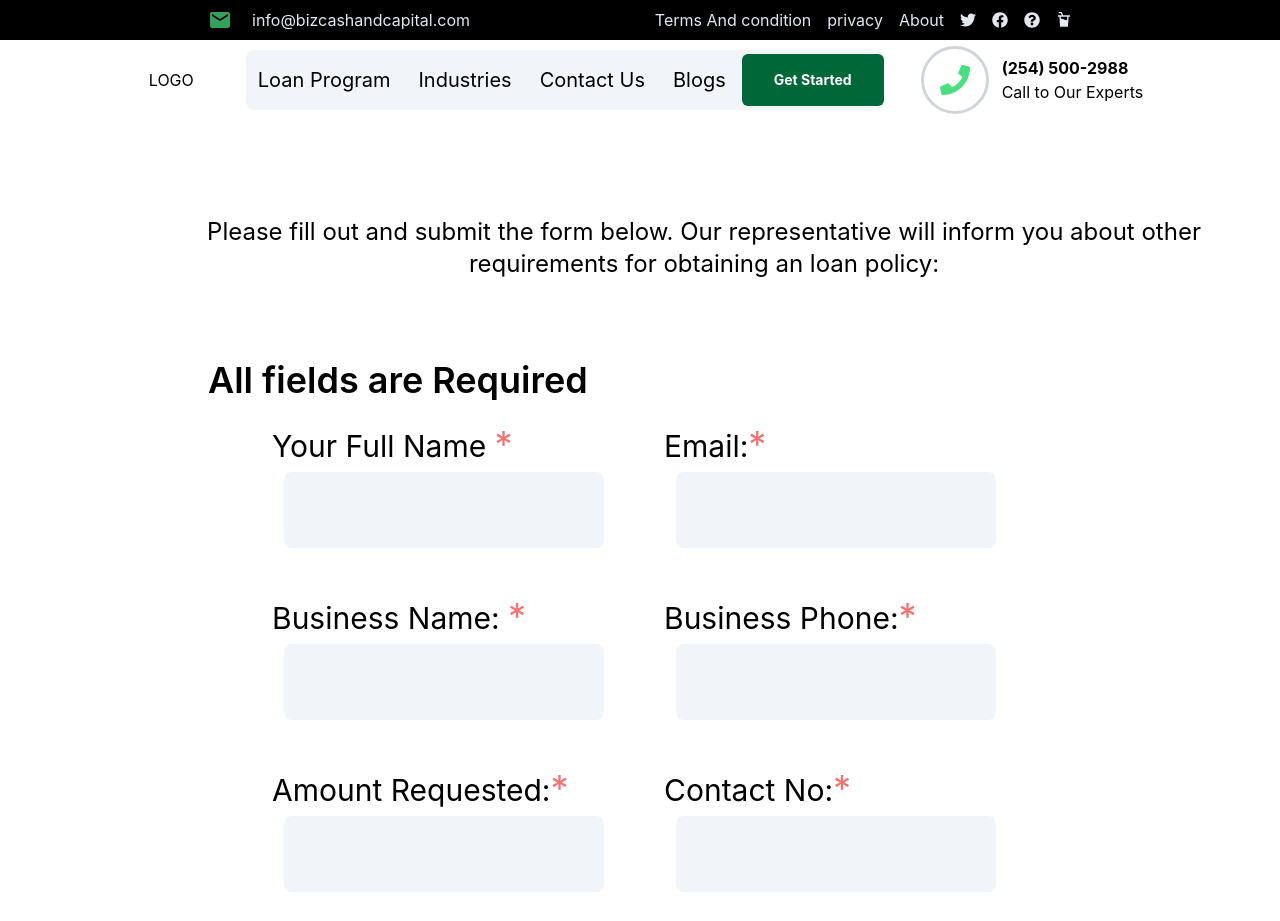
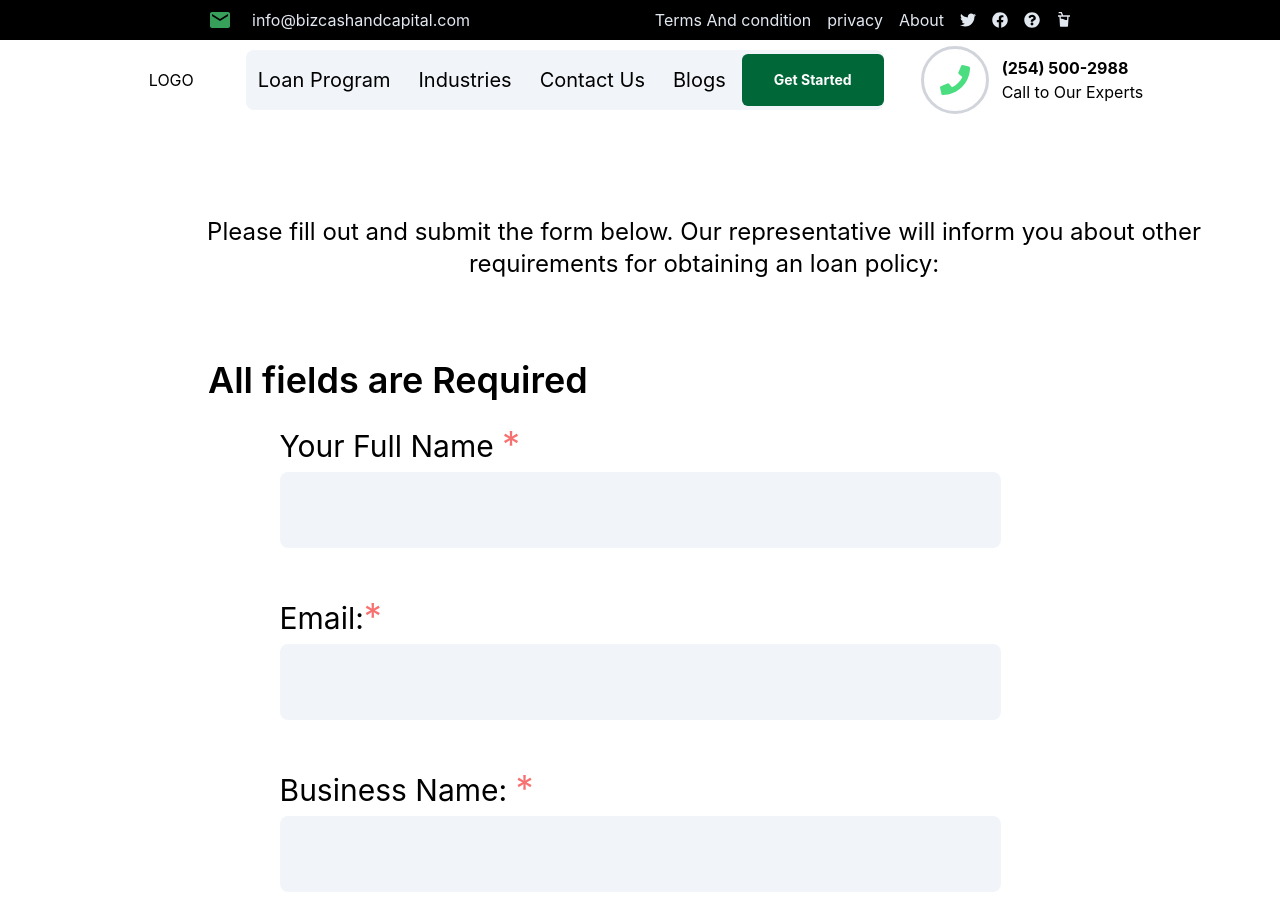
Before and after one commit to Outwerk/FirstProject, a React (Create React App) app: page /form in a window 1280 px wide. Shown: the top 921 px of the page. Built offline with nearby package versions, Linux system fonts and the light colour scheme.

Commit message:
create a Landing page and form

```diff
--- a/src/pages/FormPage.js
+++ b/src/pages/FormPage.js
@@ -93,38 +93,38 @@ export default function FormPage() {
 
                     <div className='text-3xl p-4 m-2 flex flex-col items-center md:items-start gap-2'>
                         <label htmlFor='name'>Your Full Name <span className='text-red-400 mt-2 text-4xl'>*</span></label>
-                        <input value={fullName} onChange={(e) => setFullName(e.target.value)} className='ps-2 py-3 mx-3 md:py-5  md:px-32   rounded-lg bg-slate-100 w-80 md:w-100' type='text' required />
+                        <input value={fullName} onChange={(e) => setFullName(e.target.value)} className='ps-2 py-3 mx-3 md:mx-0 md:py-5  md:px-32   rounded-lg bg-slate-100 w-80 md:w-auto' type='text' required />
                     </div>
 
 
                     <div className='text-3xl p-4 m-2 flex flex-col items-center md:items-start gap-2'>
                         <label htmlFor='name'>Email:<span className='text-red-400 mt-2 text-4xl'>*</span></label>
-                        <input value={email} onChange={(e) => setEmail(e.target.value)} className='ps-2 py-3 mx-3 md:py-5 md:px-32  rounded-lg bg-slate-100 w-80 md:w-100' type='email' required />
+                        <input value={email} onChange={(e) => setEmail(e.target.value)} className='ps-2 py-3 mx-3 md:mx-0 md:py-5 md:px-32  rounded-lg bg-slate-100 w-80 md:w-auto' type='email' required />
                     </div>
 
 
                     <div className='text-3xl p-4 m-2 flex flex-col items-center md:items-start gap-2'>
                         <label htmlFor='name'>
                             Business Name: <span className='text-red-400 mt-2 text-4xl'>*</span></label>
-                        <input value={buisnessName} onChange={(e) => setBuisnessName(e.target.value)} className='ps-2 py-3 mx-3 md:py-5 md:px-32  rounded-lg bg-slate-100 w-80 md:w-100' type='text' required />
+                        <input value={buisnessName} onChange={(e) => setBuisnessName(e.target.value)} className='ps-2 py-3 mx-3 md:mx-0 md:py-5 md:px-32  rounded-lg bg-slate-100 w-80 md:w-auto' type='text' required />
                     </div>
 
 
                     <div className='text-3xl p-4 m-2 flex flex-col items-center md:items-start gap-2'>
                         <label htmlFor='name'>Business Phone:<span className='text-red-400 mt-2 text-4xl'>*</span></label>
-                        <input value={buisnessPhone} onChange={(e) => setBuisnessPhone(e.target.value)} className='ps-2 py-3 mx-3 md:py-5 md:px-32  rounded-lg bg-slate-100 w-80 md:w-100' type='text' required />
+                        <input value={buisnessPhone} onChange={(e) => setBuisnessPhone(e.target.value)} className='ps-2 py-3 mx-3 md:mx-0 md:py-5 md:px-32  rounded-lg bg-slate-100 w-80 md:w-auto' type='text' required />
                     </div>
 
 
                     <div className='text-3xl p-4 m-2 flex flex-col items-center md:items-start gap-2'>
                         <label htmlFor='name'>Amount Requested:<span className='text-red-400 mt-2 text-4xl'>*</span></label>
-                        <input value={amountRequested} onChange={(e) => setAmountRequested(e.target.value)} className='ps-2 py-3 mx-3 md:py-5 md:px-32  rounded-lg bg-slate-100 w-80 md:w-100' type='text' required />
+                        <input value={amountRequested} onChange={(e) => setAmountRequested(e.target.value)} className='ps-2 py-3 mx-3 md:mx-0 md:py-5 md:px-32  rounded-lg bg-slate-100 w-80 md:w-auto' type='text' required />
                     </div>
 
 
                     <div className='text-3xl p-4 m-2 flex flex-col items-center md:items-start gap-2'>
                         <label htmlFor='name'>Contact No:<span className='text-red-400 mt-2 text-4xl'>*</span></label>
-                        <input value={contactNo} onChange={(e) => setContactNo(e.target.value)} className='ps-2 py-3 mx-3 md:py-5 md:px-32  rounded-lg bg-slate-100 w-80 md:w-100' type='text' required />
+                        <input value={contactNo} onChange={(e) => setContactNo(e.target.value)} className='ps-2 py-3 mx-3 md:mx-0 md:py-5 md:px-32  rounded-lg bg-slate-100 w-80 md:w-auto' type='text' required />
                     </div>
 
 
```
